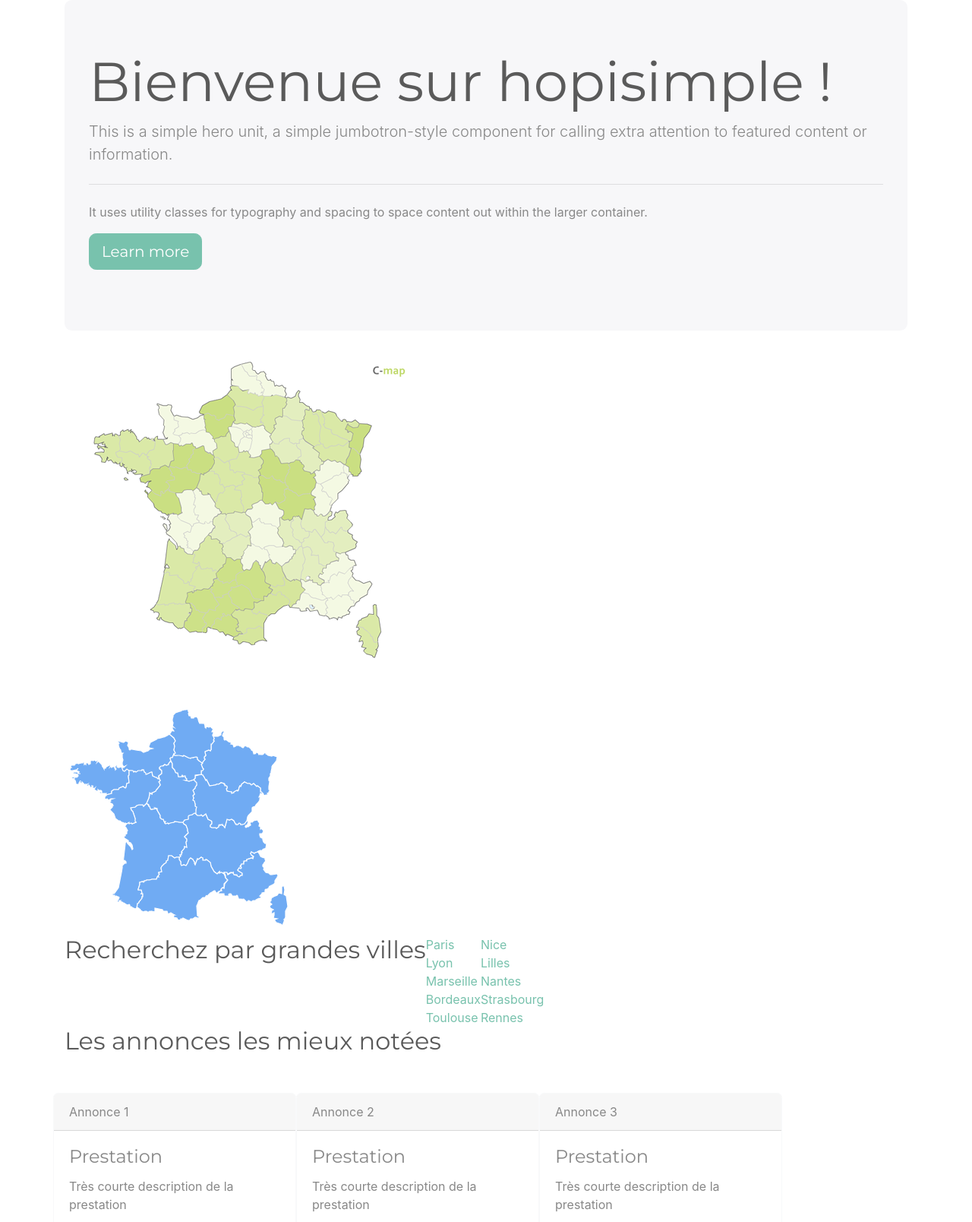
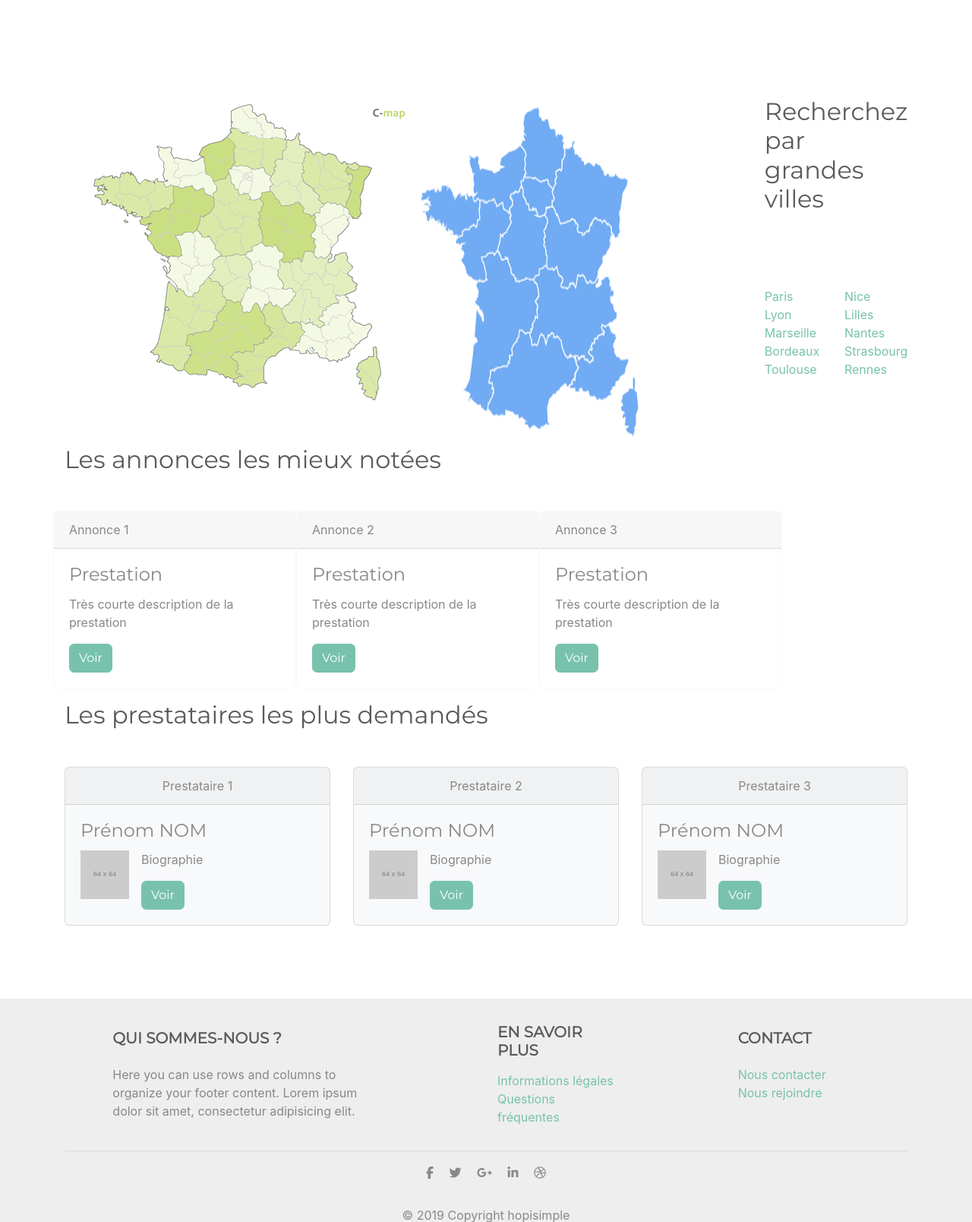
Before and after one commit to Julienept/hopisimple, a Symfony app: template templates/home/home.html.twig in a window 1280 px wide. Shown: the part 56-1664 px from the top of the page at 76% size. Run offline with Twig, Linux system fonts and the light colour scheme; the template is opened without the code that fills it, so the values that code supplies are empty; grey boxes labelled with a size stand in for pictures from a placeholder-image service; some libraries are stand-ins or nearby versions.

Commit message:
modification accueil

```diff
--- a/public/css/style.css
+++ b/public/css/style.css
@@ -2,18 +2,34 @@
 {
     display: flex;
     justify-content: space-around;
+    width: 100%;
+    margin-top: 8em;
+
+}
+
+.search-cities {
+    margin-left: 10em;
+    flex-wrap: wrap;
+    justify-content: space-between;
+
+}
+
+.search-cities> a {
+    margin: 5em;
 }
 
 .first-part
 {
     flex-direction: column;
     display: flex;
+
 }
 
 .second-part
 {
     flex-direction: column;
     display: flex;
+    align-content: flex-end;
 
 }
 
--- a/src/Form/AdType.php
+++ b/src/Form/AdType.php
@@ -18,7 +18,6 @@ class AdType extends AbstractType
             ->add('description', TextareaType::class)
             ->add('price', NumberType::class)
             ->add('date')
-            ->add('createdAt')
             ->add('privateTransport')
             ->add('publicTransport')
             ->add('atHome')
@@ -34,7 +33,6 @@ class AdType extends AbstractType
             ->add('airDrying')
             ->add('ironing')
             ->add('place')
-            ->add('user')
             ->add('tags')
         ;
     }
--- a/templates/home/home.html.twig
+++ b/templates/home/home.html.twig
@@ -5,7 +5,7 @@
 {% block body %}
 
 <div class="container">
-<div class="jumbotron">
+{# <div class="jumbotron">
 <h1 class="display-3">Bienvenue sur hopisimple !</h1>
 <p class="lead">This is a simple hero unit, a simple jumbotron-style component for calling extra attention to featured content or information.</p>
 <hr class="my-4">
@@ -13,8 +13,9 @@
 <p class="lead">
 <a class="btn btn-primary btn-lg" href="#" role="button">Learn more</a>
 </p>
-</div>
+</div> #}
 
+<div class="home-city">
 <div class="map-body">
 <p>&nbsp; </p>
 <table width="100%" border="0" cellspacing="0" cellpadding="4">
@@ -53,9 +54,8 @@
         <script src="cmap/France-map.js"></script>
         <script>francefree();</script> {% endblock %}
 
-
-<div class="search-cities"><h2>Recherchez par grandes villes</h2>
-<div class="home-city">
+<div class="search-cities">
+<h2>Recherchez par grandes villes</h2>
 <div class="first-part">
 <a href="">Paris</a>
 <a href="">Lyon</a>
@@ -70,7 +70,8 @@
 <a href="">Strasbourg</a>
 <a href="">Rennes</a>
 </div>
-</div></div>
+</div>
+</div>
 
 <h2>Les annonces les mieux notées</h2>
 <div class="row mt-5">
```
